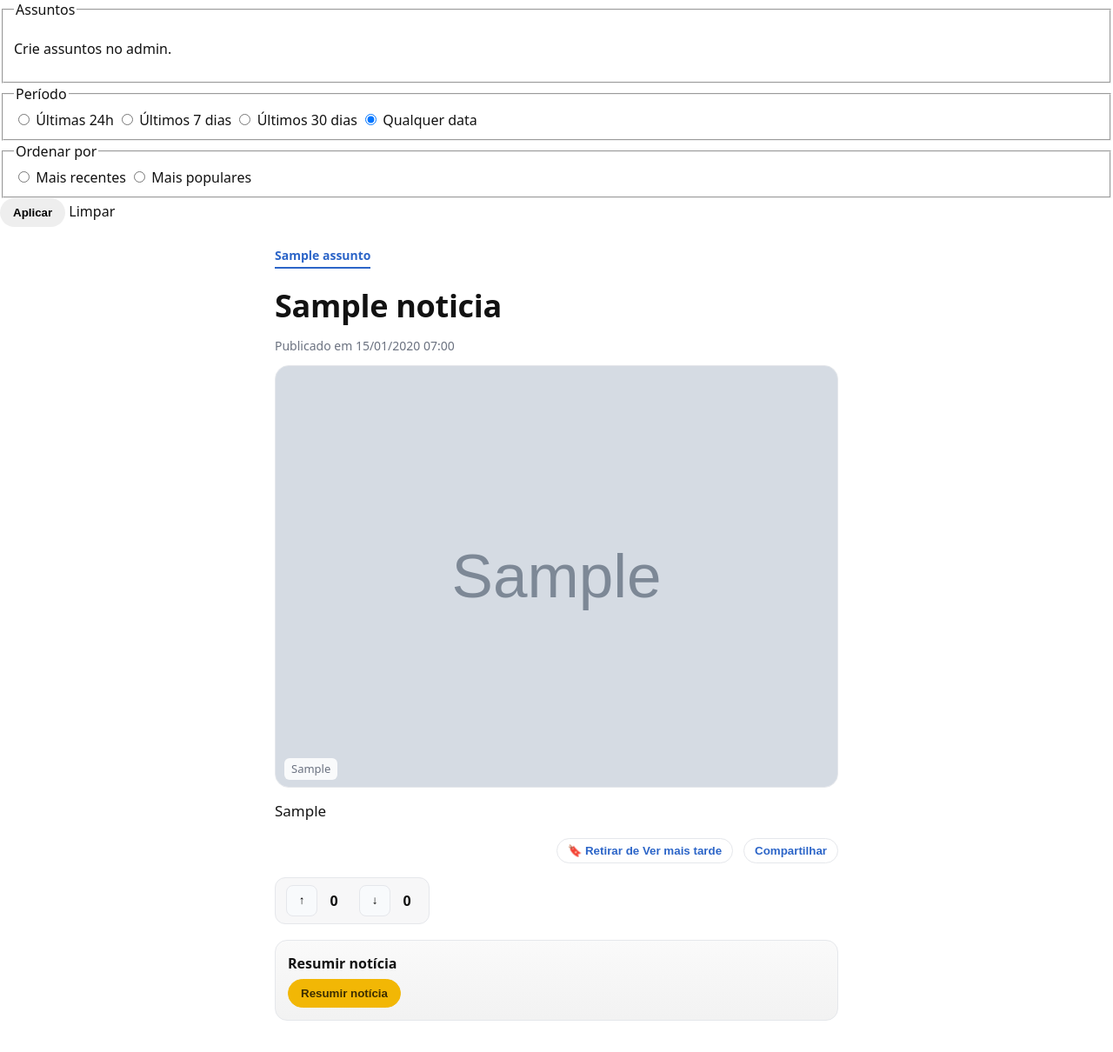
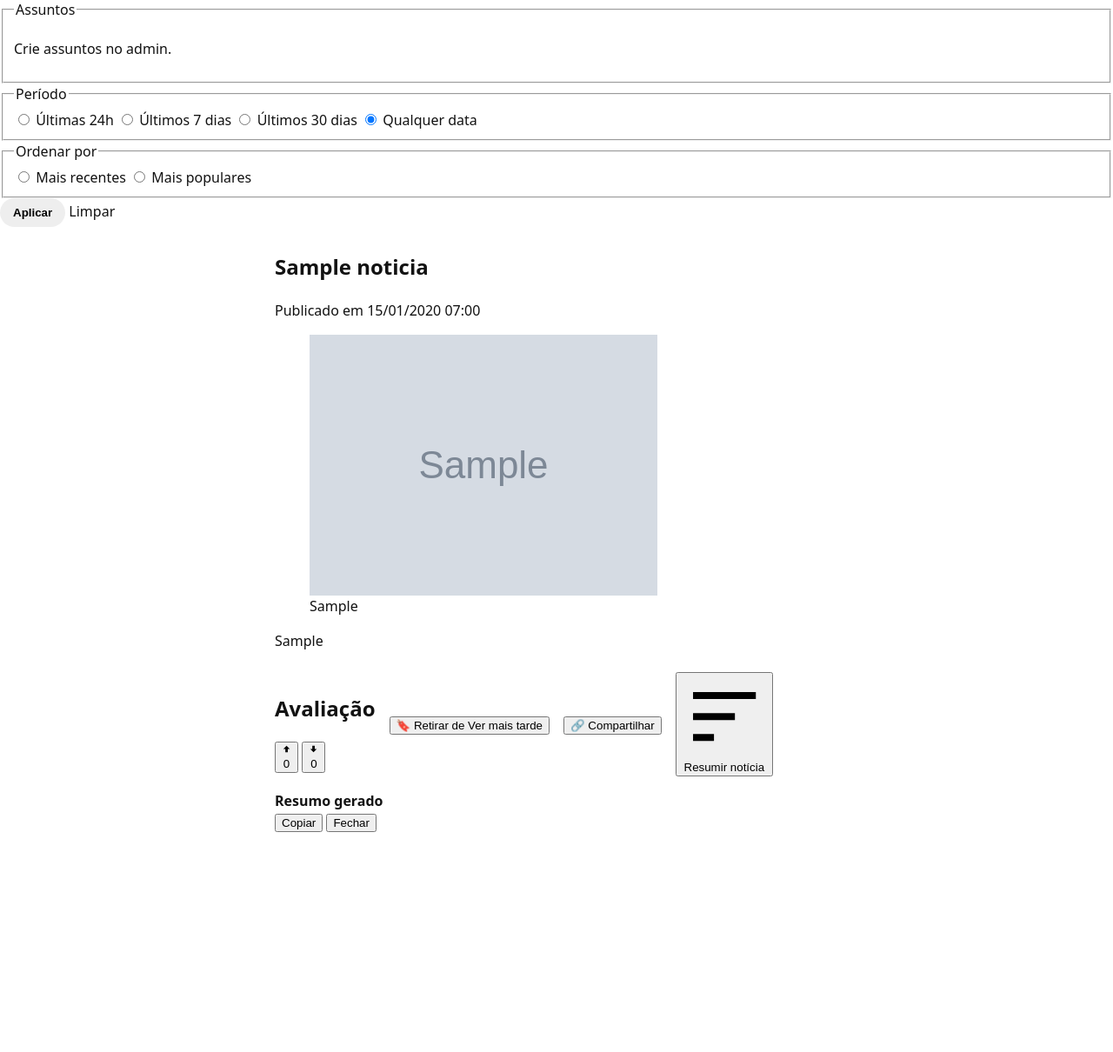
Before and after one commit to IgorGabrielDs/projetoBRASA, a Django app: page /noticia/1/ in a window 1280 px wide. Shown: the part 133-1343 px from the top of the page at 87% size. After the commit the page ends 1090 px from the top, so only its background shows below. Run offline with Django 5.2, Linux system fonts and the light colour scheme; a user stored in the database is signed in; tables that the repository leaves empty hold one stand-in row (values such as "Sample post"); grey boxes marked "Sample" are stand-in pictures.

Commit message:
Update detalhe.html
Volta

```diff
--- a/noticias/templates/noticias/detalhe.html
+++ b/noticias/templates/noticias/detalhe.html
@@ -1,185 +1,142 @@
 {% extends "base.html" %}
 {% load static %}
 
-{% block title %}{{ noticia.titulo }} — JC{% endblock %}
+{% block title %}{{ noticia.titulo }} • BRASA{% endblock %}
 
 {% block content %}
-<article class="article-detail container">
-
-  {% with assunto=noticia.assuntos.first %}
-    {% if assunto %}
-      <div class="topic">{{ assunto.nome }}</div>
-    {% endif %}
-  {% endwith %}
-
-  <h1 class="headline">{{ noticia.titulo }}</h1>
-
-  <div class="meta">
-    {% if noticia.criado_em %}Publicado em {{ noticia.criado_em|date:"d/m/Y H:i" }}{% endif %}
-    {% if noticia.autor %} • {{ noticia.autor }}{% endif %}
-  </div>
+  <article class="article">
+    <header class="article-header" style="margin-top:28px">
+      <h1 class="article-title">{{ noticia.titulo }}</h1>
+      <p class="article-meta muted" style="margin-top:8px;">
+        Publicado em {{ noticia.criado_em|date:"d/m/Y H:i" }}
+      </p>
+    </header>
 
     {% if noticia.imagem %}
-  <figure class="cover figure">
+      <figure class="article-cover">
         <img src="{{ noticia.imagem.url }}" alt="{{ noticia.titulo }}">
-    {% if noticia.legenda or noticia.credito %}
-      <figcaption>
-        {{ noticia.legenda }}{% if noticia.credito %} — {{ noticia.credito }}{% endif %}
-      </figcaption>
-    {% endif %}
+        {% if noticia.legenda %}<figcaption>{{ noticia.legenda }}</figcaption>{% endif %}
       </figure>
     {% endif %}
 
-  <div class="content">
+    <section class="article-body">
       {{ noticia.conteudo|linebreaks }}
-  </div>
+    </section>
 
-  <!-- Barra de ações -->
-  <div class="article-actions" style="display:flex;gap:12px;flex-wrap:wrap;align-items:center">
+    <section class="article-actions" style="margin-top:24px; display: flex; align-items: center; gap: 16px;">
+      <div class="article-vote" aria-labelledby="vote-heading">
+        <h2 id="vote-heading" class="sr-only">Avaliação</h2>
 
-    {# Botão "Ver mais tarde" controlado por JS (sem recarregar) #}
-    <button
-      type="button"
-      class="btn btn-outline btn-save bookmark{% if is_saved %} is-saved{% endif %}"
-      data-salvo-url="{% url 'noticias:toggle_salvo' noticia.pk %}"
-      aria-label="{% if is_saved %}Retirar de Ver mais tarde{% else %}Ver mais tarde{% endif %}">
-      🔖 {% if is_saved %}Retirar de Ver mais tarde{% else %}Ver mais tarde{% endif %}
+        <div class="vote-group"
+             data-url="{% url 'noticias:votar' noticia.pk %}"
+             data-auth="{{ user.is_authenticated|yesno:'1,0' }}"
+             data-voto="{{ voto_usuario|default:0 }}"
+             data-login-url="{% url 'login' %}">
+
+          <button type="button"
+                  class="vote-btn up {% if voto_usuario == 1 %}is-active{% endif %}"
+                  aria-label="Votar positivo"
+                  data-valor="1">
+            <svg viewBox="0 0 24 24" aria-hidden="true">
+              <polygon points="12 4 4 12 9 12 9 20 15 20 15 12 20 12" />
+            </svg>
+            <span class="vote-count" data-count="up">{{ up }}</span>
           </button>
 
-    <!-- Fallback sem JS -->
-    <noscript>
-      <form method="post" action="{% url 'noticias:toggle_salvo' noticia.pk %}">
-        {% csrf_token %}
-        <button class="btn btn-outline btn-save" type="submit">
-          {% if is_saved %}Retirar de Ver mais tarde{% else %}Ver mais tarde{% endif %}
-        </button>
-      </form>
-    </noscript>
-
-    <!-- Compartilhar -->
-    <button class="btn btn-outline btn-share" type="button" id="btn-share">
-      Compartilhar
+          <button type="button"
+                  class="vote-btn down {% if voto_usuario == -1 %}is-active{% endif %}"
+                  aria-label="Votar negativo"
+                  data-valor="-1">
+            <svg viewBox="0 0 24 24" aria-hidden="true">
+              <polygon points="12 20 20 12 15 12 15 4 9 4 9 12 4 12" />
+            </svg>
+            <span class="vote-count" data-count="down">{{ down }}</span>
           </button>
         </div>
 
-  <!-- Votação -->
-  <!-- Votação -->
-<section class="vote" style="margin-top:14px">
-  <div class="vote-box" data-votos-box
-       style="display:flex;gap:16px;align-items:center;flex-wrap:wrap;background:#f7f7f8;border:1px solid #e5e7eb;border-radius:12px;padding:8px 12px">
-
-    <div class="vote-row" style="display:flex;gap:6px;align-items:center">
-      {# Botão de voto positivo (JS) #}
-      <button
-        type="button"
-        class="btn-vote btn-voto{% if voto_usuario == 1 %} is-active{% endif %}"
-        data-votar-url="{% url 'noticias:votar' noticia.pk %}"
-        data-valor="1" aria-label="Gostei" title="Gostei">↑</button>
-      <span class="score" data-upcount aria-live="polite">{{ up }}</span>
+        <span class="sr-only" aria-live="polite" id="vote-feedback"></span>
 
         <noscript>
-        <form method="post" action="{% url 'noticias:votar' noticia.pk %}">
+          <form action="{% url 'noticias:votar' noticia.pk %}" method="post" style="display:inline">
             {% csrf_token %}
-          <input type="hidden" name="valor" value="1">
-          <button class="btn-vote" aria-label="Gostei" title="Gostei">↑</button>
+            <button class="vote-btn up" name="valor" value="1">▲ {{ up }}</button>
+          </form>
+          <form action="{% url 'noticias:votar' noticia.pk %}" method="post" style="display:inline">
+            {% csrf_token %}
+            <button class="vote-btn down" name="valor" value="-1">▼ {{ down }}</button>
           </form>
         </noscript>
       </div>
 
-    <div class="vote-row" style="display:flex;gap:6px;align-items:center">
-      {# Botão de voto negativo (JS) #}
-      <button
-        type="button"
-        class="btn-vote btn-voto{% if voto_usuario == -1 %} is-active{% endif %}"
-        data-votar-url="{% url 'noticias:votar' noticia.pk %}"
-        data-valor="-1" aria-label="Não gostei" title="Não gostei">↓</button>
-      <span class="score" data-downcount aria-live="polite">{{ down }}</span>
-
-      <noscript>
-        <form method="post" action="{% url 'noticias:votar' noticia.pk %}">
-          {% csrf_token %}
-          <input type="hidden" name="valor" value="-1">
-          <button class="btn-vote" aria-label="Não gostei" title="Não gostei">↓</button>
-        </form>
-      </noscript>
+      <div class="save-container">
+        {% include "noticias/partials/_salvar_btn.html" with noticia=noticia %}
       </div>
 
+      <div class="share-container">
+        <button type="button" class="share-btn" id="open-share">
+          🔗 Compartilhar
+        </button>
       </div>
+
+      <!-- RESUMO: botão + status (NOVO) -->
+      <div class="resumo-container" id="resumo-action"
+           data-url="{% url 'noticias:resumir_noticia' noticia.pk %}"
+           data-login-url="{% url 'login' %}">
+        <button type="button" class="btn-resumir" id="btn-resumir"
+                aria-controls="resumo-panel" aria-expanded="false">
+          <svg class="icon" viewBox="0 0 24 24" aria-hidden="true">
+            <path d="M3 6h18M3 12h12M3 18h6" fill="none" stroke="currentColor" stroke-width="2"/>
+          </svg>
+          <span>Resumir notícia</span>
+        </button>
+        <span id="resumo-status" class="resumo-status" role="status" aria-live="polite"></span>
+      </div>
+      <!-- /RESUMO (NOVO) -->
     </section>
 
-  <!-- Resumo por IA -->
-  <section class="ai-panel" style="margin-top:18px">
-    <div class="ai-title">Resumir notícia</div>
-    <button class="btn btn-ai" type="button" id="btn-resumir">Resumir notícia</button>
+    <!-- Painel de resumo (NOVO) -->
+    <section id="resumo-panel" class="resumo-panel is-hidden"
+             aria-hidden="true" aria-label="Resumo gerado da notícia">
+      <header class="resumo-header">
+        <strong>Resumo gerado</strong>
+        <div class="resumo-header-actions">
+          <button type="button" id="btn-copiar" class="btn-ghost">Copiar</button>
+          <button type="button" id="btn-fechar" class="btn-ghost">Fechar</button>
+        </div>
+      </header>
+      <div id="resumo-text" class="resumo-text"></div>
+      <footer class="resumo-footer">
+        <small id="resumo-meta" class="resumo-meta"></small>
+      </footer>
+    </section>
+    <!-- /Painel de resumo (NOVO) -->
 
-    <div class="ai-summary" id="ai-summary" style="display:none">
-      <div class="summary-title">Resumo gerado</div>
-      <div id="ai-text"></div>
-      <div class="summary-actions" style="display:flex;gap:8px;margin-top:8px">
-        <button class="btn btn-outline btn-copy" type="button" id="btn-copy">Copiar</button>
-        <button class="btn btn-outline btn-close" type="button" id="btn-close">Fechar</button>
+  </article>
+
+  <div class="share-modal" id="share-modal" hidden>
+    <div class="share-modal-backdrop" id="close-share"></div>
+    <div class="share-modal-content">
+      <h3>Compartilhar</h3>
+      <button class="share-option" id="copy-url">📋 Copiar URL</button>
+      <a class="share-option"
+         href="https://api.whatsapp.com/send?text={{ request.build_absolute_uri }}"
+         target="_blank" rel="noopener">
+         💬 WhatsApp
+      </a>
+      <a class="share-option"
+         href="https://twitter.com/intent/tweet?url={{ request.build_absolute_uri }}&text={{ noticia.titulo }}"
+         target="_blank" rel="noopener">
+         🐦 Twitter
+      </a>
+      <button class="close-btn" id="close-share-btn">Fechar</button>
     </div>
   </div>
-  </section>
-
-  <!-- Leia também -->
-  {% if top3 %}
-  <div class="readmore">
-    <span class="label">Leia também</span>
-    {% for n in top3 %}
-      <a class="link" href="{{ n.get_absolute_url }}">{{ n.titulo }}</a>
-    {% endfor %}
-  </div>
-  {% endif %}
-
-</article>
 {% endblock %}
 
-{% block extra_js %}
+{% block scripts %}
   {{ block.super }}
-  <script>
-    // Compartilhar (Web Share API com fallback)
-    document.getElementById('btn-share')?.addEventListener('click', async () => {
-      const data = { title: document.title, text: '{{ noticia.titulo|escapejs }}', url: window.location.href };
-      if (navigator.share) { try { await navigator.share(data); } catch(e) {} }
-      else { try { await navigator.clipboard.writeText(data.url); } catch(e) {} alert('Link copiado!'); }
-    });
-
-    // Util: pegar CSRF do cookie (ou meta) — se você já tem no jc.js, pode remover daqui
-    function getCookie(name) {
-      const m = document.cookie.match(new RegExp('(^|; )' + name + '=([^;]*)'));
-      return m ? decodeURIComponent(m[2]) : null;
-    }
-
-    // Resumo por IA (AJAX)
-    const btnResumir = document.getElementById('btn-resumir');
-    const box = document.getElementById('ai-summary');
-    const txt = document.getElementById('ai-text');
-    const btnCopy = document.getElementById('btn-copy');
-    const btnClose = document.getElementById('btn-close');
-
-    btnResumir?.addEventListener('click', async () => {
-      btnResumir.disabled = true; btnResumir.textContent = 'Gerando...';
-      try {
-        const resp = await fetch("{% url 'noticias:resumir_noticia' noticia.pk %}", {
-          method: 'POST',
-          headers: {
-            'X-Requested-With':'XMLHttpRequest',
-            'X-CSRFToken': getCookie('csrftoken') || ''
-          }
-        });
-        const data = await resp.json();
-        if (data.resumo) { txt.textContent = data.resumo; box.style.display = 'block'; }
-        else { alert(data.error || 'Não foi possível gerar o resumo.'); }
-      } catch(e){ alert('Falha de rede.'); }
-      finally { btnResumir.disabled = false; btnResumir.textContent = 'Resumir notícia'; }
-    });
-
-    btnCopy?.addEventListener('click', async () => {
-      if (!txt.textContent) return;
-      try { await navigator.clipboard.writeText(txt.textContent); } catch(e) {}
-      alert('Resumo copiado!');
-    });
-    btnClose?.addEventListener('click', () => { box.style.display = 'none'; });
-  </script>
+  <script src="{% static 'noticias/js/votar.js' %}"></script>
+  <script src="{% static 'noticias/js/salvar.js' %}"></script>
+  <script src="{% static 'noticias/js/share.js' %}"></script>
+  <script src="{% static 'noticias/js/resumo.js' %}"></script>
 {% endblock %}
```
Lines whose indentation alone changed are shown as unchanged.
